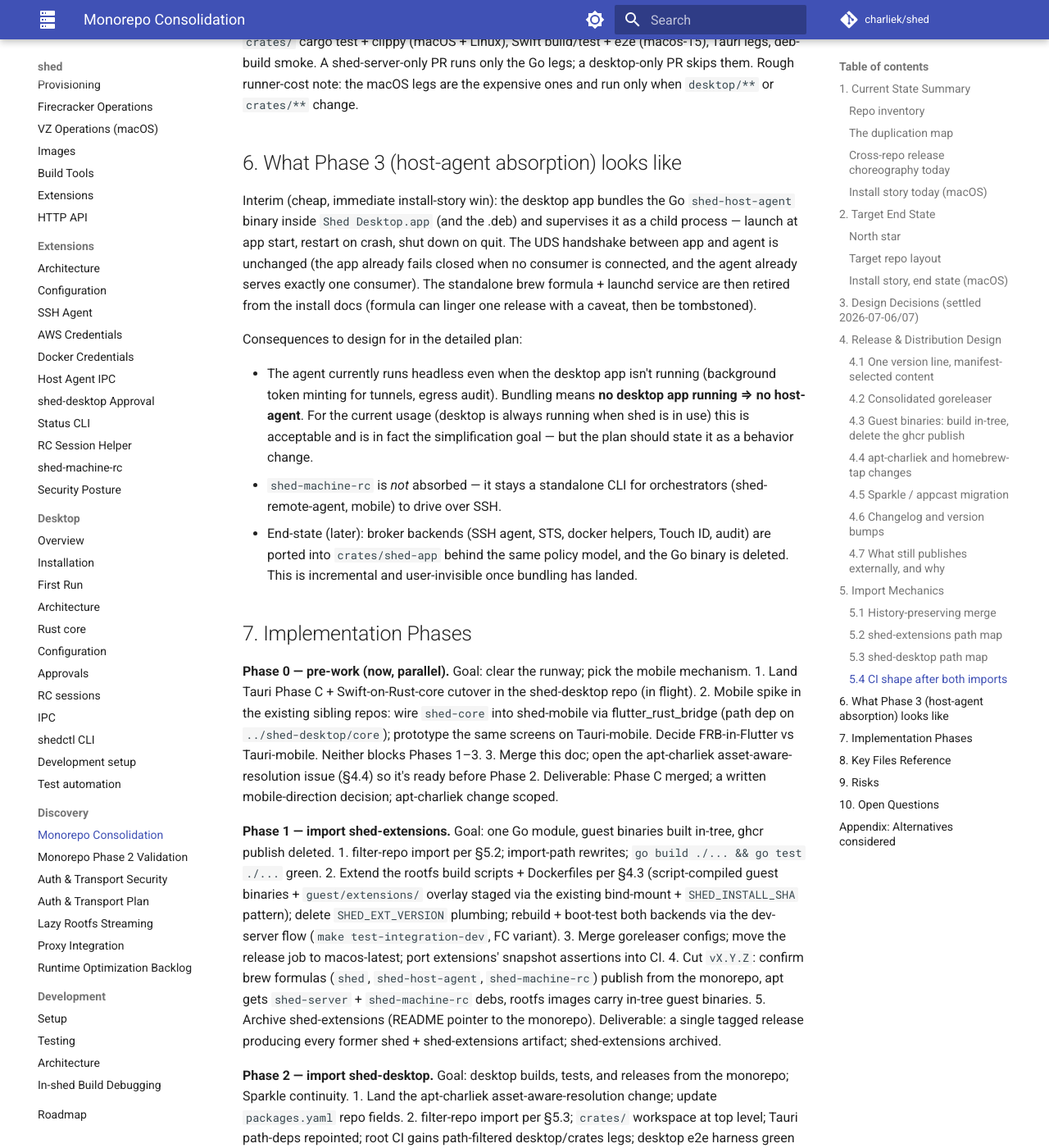
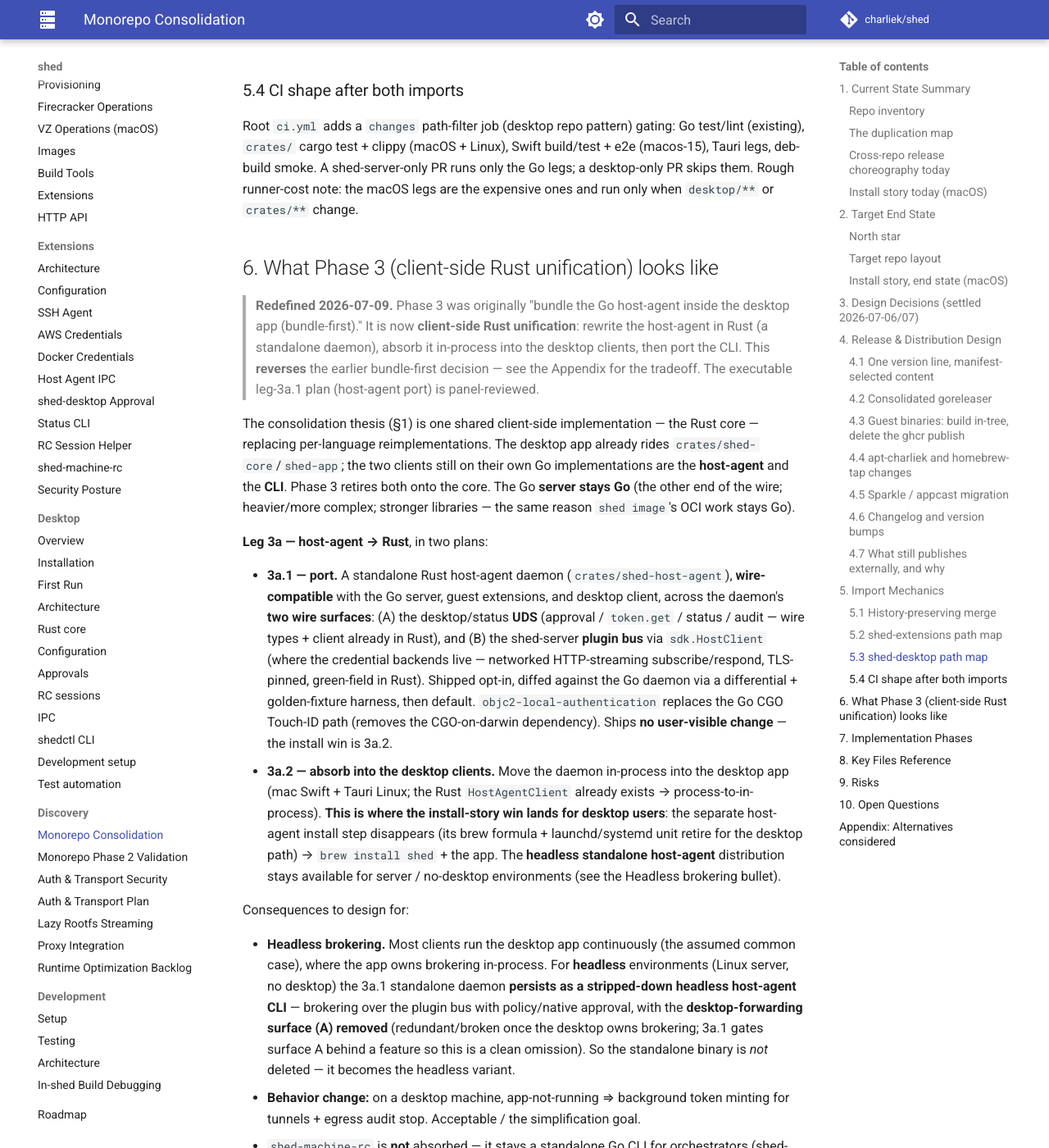
Before and after one commit to charliek/shed, an MkDocs documentation site: the page built from docs/discovery/monorepo-consolidation.md, in a window 1280 px wide and 1400 px high, scrolled down 12659 px. Shown: the whole window at 82% size. Built offline with MkDocs 1.6.1 and Material for MkDocs 9.7.7, drawn with Linux system fonts in a browser that asks for light colours; comment, search, counter and statistics services are not loaded; some of the changed text lies outside the part shown.

Commit message:
docs(discovery): redefine Phase 3 as client-side Rust unification (#251)
* docs(discovery): redefine Phase 3 as client-side Rust unification

Supersedes the bundle-first host-agent absorption with: port the host-agent
to a standalone Rust daemon (3a.1), absorb it in-process into the desktop
clients (3a.2, where the install-story win lands), then port the CLI (3b).
Reverses the appendix's earlier 'bundle-first' verdict with the accepted
tradeoff (no user-visible change in 3a.1; two-daemon transition), records the
two host-agent wire surfaces (desktop UDS + shed-server plugin bus), the
headless-brokering resolution (standalone daemon persists as the headless
variant, desktop-forwarding stripped), and the image/OCI-stays-Go CLI lever.
Also refreshes the status blockquote (Phases 1-2 released: v0.7.9 / v0.7.10).

Panel-reviewed plan: ~/.claude/plans/monorepo-phase3-client-rust-unification.md

Co-Authored-By: Claude Fable 5 <noreply@anthropic.com>
Claude-Session: https://claude.ai/code/session_01ED6csoQ3peM3GHc4c1CtqY

* docs(discovery): clarify install-story win is for desktop users, headless path stays

CodeRabbit #251: the 3a.2 wording read as retiring the standalone host-agent
outright, contradicting the headless-brokering bullet. Clarify only the desktop
install path drops the extra step; the headless standalone daemon remains for
server/no-desktop use.

Co-Authored-By: Claude Fable 5 <noreply@anthropic.com>
Claude-Session: https://claude.ai/code/session_01ED6csoQ3peM3GHc4c1CtqY

---------

Co-authored-by: Claude Fable 5 <noreply@anthropic.com>

```diff
--- a/docs/discovery/monorepo-consolidation.md
+++ b/docs/discovery/monorepo-consolidation.md
@@ -2,21 +2,21 @@
 
 Design document for consolidating the shed family of repos into a single monorepo with a shared Rust client core, a simplified install/update story, and selective per-component releases.
 
-> **Status (as of v0.7.8).** **Phase 1 (shed-extensions import) is merged**
-> (`b9a7dbc`, PR #243): the shed-extensions Go source lives in `cmd/` +
-> `internal/ext/`, the guest binaries build in-tree, and the release pipeline is
-> consolidated. **Phase 2 (shed-desktop import) implementation is in flight** on
-> branch `feature/monorepo-desktop-import` (PR TBD): the Rust core is imported at
-> top-level `crates/`, the Swift/Tauri app + packaging + `shedtest` harness at
-> `desktop/`, and the manifest-selected release model + Sparkle continuity are
-> wired. Phase 2 *completion* (final old-repo Sparkle release, first combined
-> release, archive shed-desktop) follows post-merge. Note: **`shed-gtk` was
-> retired in the old repo pre-import** — Tauri is the shipped Linux client, so the
-> §5.3 rows mentioning `shed-gtk` are void (no such crate/target is imported). The
-> rest is discovery only. The decisions in §3 were settled in discussion on
-> 2026-07-06/07; §10 lists the small implementation details that remain open. The
-> shed-mobile Rust spike (§7 Phase 0) runs in parallel and does not gate any phase
-> here.
+> **Status (2026-07-09).** **Phases 1–2 are complete and released.** Phase 1
+> (shed-extensions import) shipped in **v0.7.9**; Phase 2 (shed-desktop import)
+> shipped desktop on the shared version line in **v0.7.10**, after the final
+> old-repo Sparkle migration release `shed-desktop v0.0.14` (the old→new feed-move
+> was maintainer-validated on a real install). Both old repos are archived. The
+> Rust core lives at `crates/`, the Swift/Tauri app + packaging + `shedtest` at
+> `desktop/`; the manifest-selected release model + Sparkle continuity are live.
+> **`shed-gtk` was retired pre-import** — Tauri is the shipped Linux client, so the
+> §5.3 rows mentioning `shed-gtk` are void. **Phase 3 is redefined (§6/§7):
+> client-side Rust unification** — port the host-agent to Rust, absorb it in-process
+> into the desktop clients, then port the CLI — superseding the original
+> bundle-first plan (see the Appendix for the reversed decision). The leg 3a.1
+> host-agent-port plan is panel-reviewed and pending a go-ahead. The shed-mobile
+> Rust spike (§7 Phase 0) runs in parallel and gates no phase here. §3 decisions
+> were settled 2026-07-06/07; §10 lists remaining implementation details.
 
 ## 1. Current State Summary
 
@@ -64,7 +64,7 @@ Four steps, three update mechanisms (brew, brew-services, Sparkle).
 ### North star
 
 - **One repo** (`charliek/shed`). Go server/CLI at the root (module path unchanged), one shared Rust workspace as the client foundation, Tauri as the single desktop app on macOS + Linux, mobile on the same Rust core (mechanism decided by spike).
-- **Two installables**: `shed` (CLI + server; brew/apt) and `shed-desktop` (DMG+Sparkle / .deb; absorbs shed-host-agent). Everything else is an internal artifact.
+- **Two installables**: `shed` (CLI + server; brew/apt) and `shed-desktop` (DMG+Sparkle / .deb; absorbs shed-host-agent via a Rust rewrite + in-process absorption — Phase 3, not a bundled Go binary). Everything else is an internal artifact.
 - **Selective releases on one version line**: a single `vX.Y.Z` tag family; each release includes only the components whose version manifests were bumped to match the tag (§4). `v0.1.8` may ship shed + desktop; `v0.1.9` may ship only the server. Mobile keeps its ad hoc flow.
 - **shed-remote-agent stays out** — its RC-orchestration features migrate into desktop/CLI over time; the repo itself is not merged.
 
@@ -116,7 +116,7 @@ Desktop bundles/absorbs the host-agent (§7 Phase 3), so the separate brew formu
 5. **Sparkle survives the move** via a final old-repo release that repoints `SUFeedURL` at the monorepo feed (§4.5). Cost is near zero; uninstall/reinstall remains the accepted fallback.
 6. **One MkDocs site.** Desktop and extensions docs fold in as sections, page-by-page evaluation during the merge (some pages will be stale or redundant with shed's existing `docs/reference/extensions.md`).
 7. **Mobile: parallel spike now, import later.** flutter_rust_bridge-on-`shed-core` vs Tauri-mobile is evaluated with path deps across sibling repos *before* any import; shed-mobile keeps its ad hoc release flow throughout and after import.
-8. **Host-agent absorption is bundle-first, rewrite-second** (§7 Phase 3). The install-story win does not wait for the Rust rewrite.
+8. **Host-agent absorption is rewrite-first, absorb-second** (§7 Phase 3; *reversed 2026-07-09* — this originally read "bundle-first, rewrite-second," where the install-story win did not wait for the Rust rewrite). The host-agent is ported to a standalone Rust daemon first, then absorbed in-process into the desktop clients; the install-story win now lands with the absorption (3a.2), not before. See §6 and the Appendix for the tradeoff.
 9. **shed-remote-agent is a feature donor, not a merge target.**
 
 Settled 2026-07-07 (resolving the original open questions):
@@ -263,15 +263,24 @@ Deliberate non-goal at import time: extensions' `internal/protocol` stays a *sep
 
 Root `ci.yml` adds a `changes` path-filter job (desktop repo pattern) gating: Go test/lint (existing), `crates/` cargo test + clippy (macOS + Linux), Swift build/test + e2e (macos-15), Tauri legs, deb-build smoke. A shed-server-only PR runs only the Go legs; a desktop-only PR skips them. Rough runner-cost note: the macOS legs are the expensive ones and run only when `desktop/**` or `crates/**` change.
 
-## 6. What Phase 3 (host-agent absorption) looks like
+## 6. What Phase 3 (client-side Rust unification) looks like
 
-Interim (cheap, immediate install-story win): the desktop app bundles the Go `shed-host-agent` binary inside `Shed Desktop.app` (and the .deb) and supervises it as a child process — launch at app start, restart on crash, shut down on quit. The UDS handshake between app and agent is unchanged (the app already fails closed when no consumer is connected, and the agent already serves exactly one consumer). The standalone brew formula + launchd service are then retired from the install docs (formula can linger one release with a caveat, then be tombstoned).
+> **Redefined 2026-07-09.** Phase 3 was originally "bundle the Go host-agent inside the desktop app (bundle-first)." It is now **client-side Rust unification**: rewrite the host-agent in Rust (a standalone daemon), absorb it in-process into the desktop clients, then port the CLI. This **reverses** the earlier bundle-first decision — see the Appendix for the tradeoff. The executable leg-3a.1 plan (host-agent port) is panel-reviewed.
 
-Consequences to design for in the detailed plan:
+The consolidation thesis (§1) is one shared client-side implementation — the Rust core — replacing per-language reimplementations. The desktop app already rides `crates/shed-core`/`shed-app`; the two clients still on their own Go implementations are the **host-agent** and the **CLI**. Phase 3 retires both onto the core. The Go **server stays Go** (the other end of the wire; heavier/more complex; stronger libraries — the same reason `shed image`'s OCI work stays Go).
 
-- The agent currently runs headless even when the desktop app isn't running (background token minting for tunnels, egress audit). Bundling means **no desktop app running ⇒ no host-agent**. For the current usage (desktop is always running when shed is in use) this is acceptable and is in fact the simplification goal — but the plan should state it as a behavior change.
-- `shed-machine-rc` is *not* absorbed — it stays a standalone CLI for orchestrators (shed-remote-agent, mobile) to drive over SSH.
-- End-state (later): broker backends (SSH agent, STS, docker helpers, Touch ID, audit) are ported into `crates/shed-app` behind the same policy model, and the Go binary is deleted. This is incremental and user-invisible once bundling has landed.
+**Leg 3a — host-agent → Rust**, in two plans:
+
+- **3a.1 — port.** A standalone Rust host-agent daemon (`crates/shed-host-agent`), **wire-compatible** with the Go server, guest extensions, and desktop client, across the daemon's **two wire surfaces**: (A) the desktop/status **UDS** (approval / `token.get` / status / audit — wire types + client already in Rust), and (B) the shed-server **plugin bus** via `sdk.HostClient` (where the credential backends live — networked HTTP-streaming subscribe/respond, TLS-pinned, green-field in Rust). Shipped opt-in, diffed against the Go daemon via a differential + golden-fixture harness, then default. `objc2-local-authentication` replaces the Go CGO Touch-ID path (removes the CGO-on-darwin dependency). Ships **no user-visible change** — the install win is 3a.2.
+- **3a.2 — absorb into the desktop clients.** Move the daemon in-process into the desktop app (mac Swift + Tauri Linux; the Rust `HostAgentClient` already exists → process-to-in-process). **This is where the install-story win lands for desktop users**: the separate host-agent install step disappears (its brew formula + launchd/systemd unit retire for the desktop path) → `brew install shed` + the app. The **headless standalone host-agent** distribution stays available for server / no-desktop environments (see the Headless brokering bullet).
+
+Consequences to design for:
+
+- **Headless brokering.** Most clients run the desktop app continuously (the assumed common case), where the app owns brokering in-process. For **headless** environments (Linux server, no desktop) the 3a.1 standalone daemon **persists as a stripped-down headless host-agent CLI** — brokering over the plugin bus with policy/native approval, with the **desktop-forwarding surface (A) removed** (redundant/broken once the desktop owns brokering; 3a.1 gates surface A behind a feature so this is a clean omission). So the standalone binary is *not* deleted — it becomes the headless variant.
+- **Behavior change:** on a desktop machine, app-not-running ⇒ background token minting for tunnels + egress audit stop. Acceptable / the simplification goal.
+- `shed-machine-rc` is **not** absorbed — it stays a standalone Go CLI for orchestrators (shed-remote-agent, mobile) to drive over SSH.
+
+**Leg 3b — CLI → Rust** (after 3a.1 + a CLI-hard-cores spike). Grow `crates/shed-app` + a thin `crates/shed-cli`, differential-harness against the Go CLI, opt-in then default. **The image/OCI subsystem stays Go** — `shed image` is client-side OCI work today; server-delegate it or ship a small Go helper the Rust CLI dispatches to. Same "heavy/strong-Go-libs stays Go" principle as the server.
 
 ## 7. Implementation Phases
 
@@ -300,18 +309,19 @@ Goal: desktop builds, tests, and releases from the monorepo; Sparkle continuity.
 5. Archive shed-desktop.
 Deliverable: desktop released from the monorepo; an existing install updated across the feed move without reinstall.
 
-**Phase 3 — host-agent absorption (bundle-first).**
-Goal: two-installable story.
-1. Bundle + supervise the Go host-agent in the app (mac .app + linux .deb); config/socket paths reconciled.
-2. Retire the standalone formula/launchd flow from docs; optional `shed-desktop` cask.
-Deliverable: fresh-machine install is `brew install shed` + desktop app; no separate host-agent step.
+**Phase 3 — client-side Rust unification** (redefined 2026-07-09; supersedes bundle-first — see §6 + Appendix).
+Goal: retire the two remaining Go client-side reimplementations (host-agent, CLI) onto the Rust core. Sequential; each sub-step is its own panel-reviewed plan.
+1. **3a.1 — host-agent port.** Standalone Rust daemon (`crates/shed-host-agent`), wire-compatible over both surfaces (desktop UDS + plugin bus); differential + golden-fixture harness; opt-in → default. No user-visible change (foundation).
+2. **3a.2 — host-agent absorption.** In-process into the desktop clients; retire the standalone formula/launchd **for the desktop path** → **the install-story win** for desktop users (`brew install shed` + app). Headless server/no-desktop use keeps the stripped-down standalone daemon (desktop-forwarding removed). Optional `shed-desktop` cask.
+3. **3b — CLI port.** Grow `crates/shed-app` + thin `crates/shed-cli`; image/OCI stays Go; opt-in → default.
+Deliverable: the Rust core is the single client implementation; fresh-machine install is `brew install shed` + desktop app, no separate host-agent step.
 
 **Phase 4 — import shed-mobile.**
 Goal: mobile in-tree on the shared core, per the Phase 0 decision.
 1. Import under `mobile/` (history preserved); wire path deps to `crates/`; CI legs path-filtered; keep the ad hoc release flow.
 Deliverable: mobile builds in-tree against `crates/shed-core`.
 
-**Future bucket (explicitly not scheduled):** Swift app retirement at Tauri parity (+ updater re-decision, the accepted breaking point); GTK crate retirement; Rust rewrite of host-agent backends; machine-RC/"run a plan on a machine" UX in desktop + CLI (absorbing the `shed-plan` skill's coordination and shed-remote-agent's features; decides whether the target-side binary merges into the shed CLI); possible Rust port of `shed-machine-rc` (no urgency); **the protocol-unification pass** — (a) Go-internal: collapse `internal/ext/protocol` into a single canonical bus-wire package shared by server and extension binaries (the copies exist only because the repos were separate), promoting/rehoming `internal/ext/*` packages as part of it, and (b) cross-language: one source of truth for the host-agent UDS protocol, RC DTO, and client config schema (plausibly defined in `shed-core` or a JSON schema) with other languages generated or fixture-validated against it, replacing today's hand-maintained parity copies; CLI-in-Rust evaluation; reconcile `shed-ext-rc` vs `shed-machine-rc` naming.
+**Future bucket (explicitly not scheduled):** Swift app retirement at Tauri parity (+ updater re-decision, the accepted breaking point); GTK crate retirement; machine-RC/"run a plan on a machine" UX in desktop + CLI (absorbing the `shed-plan` skill's coordination and shed-remote-agent's features; decides whether the target-side binary merges into the shed CLI); possible Rust port of `shed-machine-rc` (no urgency); **the protocol-unification pass** — (a) Go-internal: collapse `internal/ext/protocol` into a single canonical bus-wire package shared by server and extension binaries (the copies exist only because the repos were separate), promoting/rehoming `internal/ext/*` packages as part of it, and (b) cross-language: one source of truth for the host-agent UDS protocol, RC DTO, and client config schema (plausibly defined in `shed-core` or a JSON schema) with other languages generated or fixture-validated against it, replacing today's hand-maintained parity copies (Phase 3's host-agent differential + golden-fixture harness is a first instance of this fixture-validation, and porting the daemon adds the Rust copy it should validate); reconcile `shed-ext-rc` vs `shed-machine-rc` naming.
 
 ## 8. Key Files Reference
 
@@ -363,4 +373,5 @@ The original six open questions were resolved 2026-07-07 (§3 items 10–15). Wh
 | Merge shed-remote-agent | Rejected — it's the feature donor; its capabilities migrate, the repo doesn't |
 | Merge shed-mobile now | Deferred — direction (FRB vs Tauri-mobile) must be picked by the Phase 0 spike first |
 | Switch desktop updates to tauri-plugin-updater during the move | Deferred — keep Sparkle through the transition; re-decide at Swift retirement, the one accepted breaking point |
-| Rust-rewrite host-agent before absorbing it | Rejected — bundling the Go binary gets the install win immediately; rewrite proceeds invisibly afterward |
+| Rust-rewrite host-agent before absorbing it (vs bundle-first) | **Adopted 2026-07-09, reversing the earlier verdict.** Bundle-first ships a Go binary *inside* the Swift/Tauri apps that we would delete anyway; the desktop client is already Rust, so in-process absorption is clean rather than throwaway. Accepted cost: the host-agent port (leg 3a.1) ships no user-visible improvement — the install win moves to 3a.2 — and there is a two-daemon transition period. See §6/§7. |
+| Plan the whole Rust-unification arc cold / big-bang both legs | Rejected — the `sdk.HostClient` plugin-bus transport and the CLI's hard cores (in-process OCI, SSH/PTY) are unsized until the host-agent port ships and proves the differential-harness methodology; each sub-step is its own panel-reviewed plan |
```
